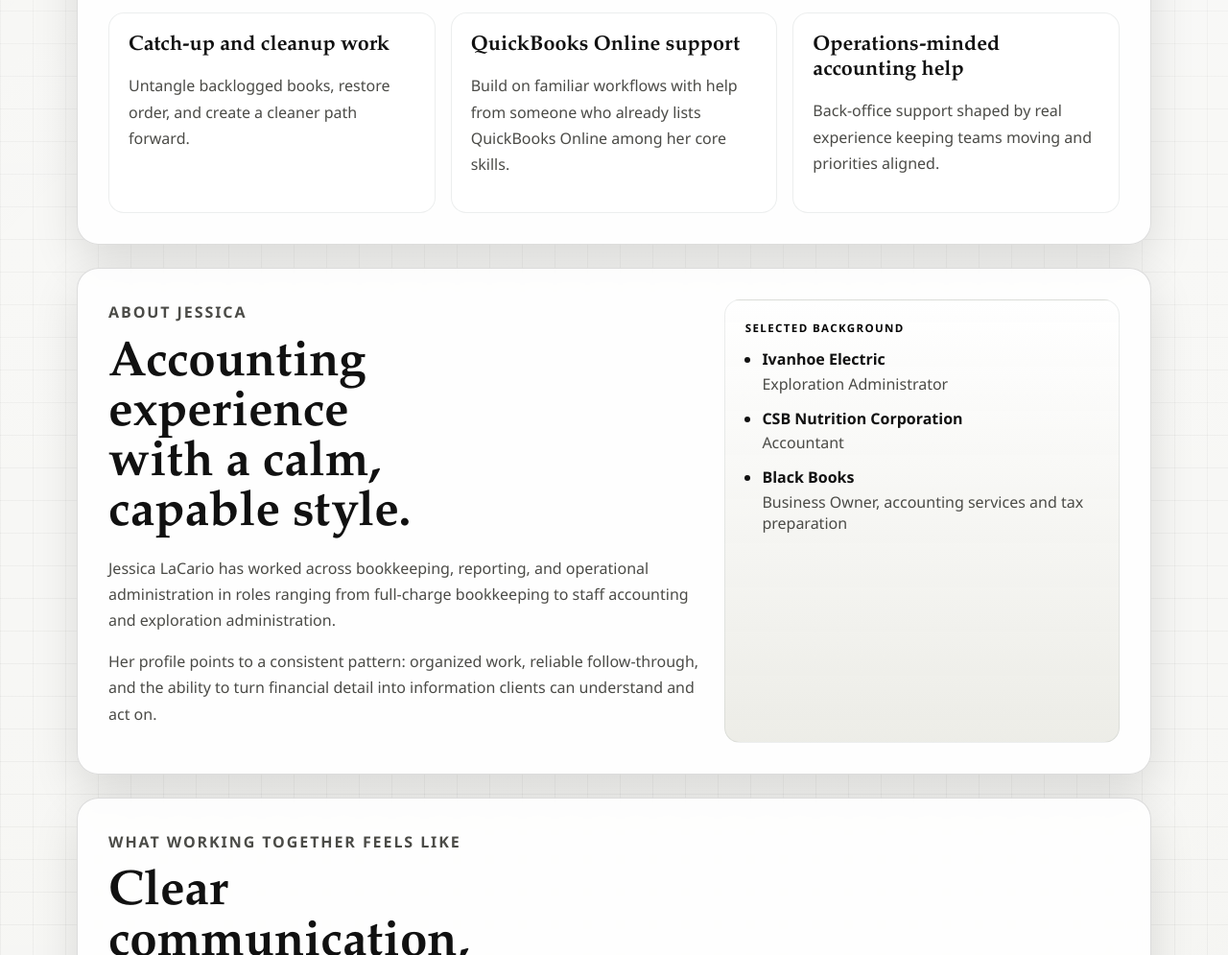
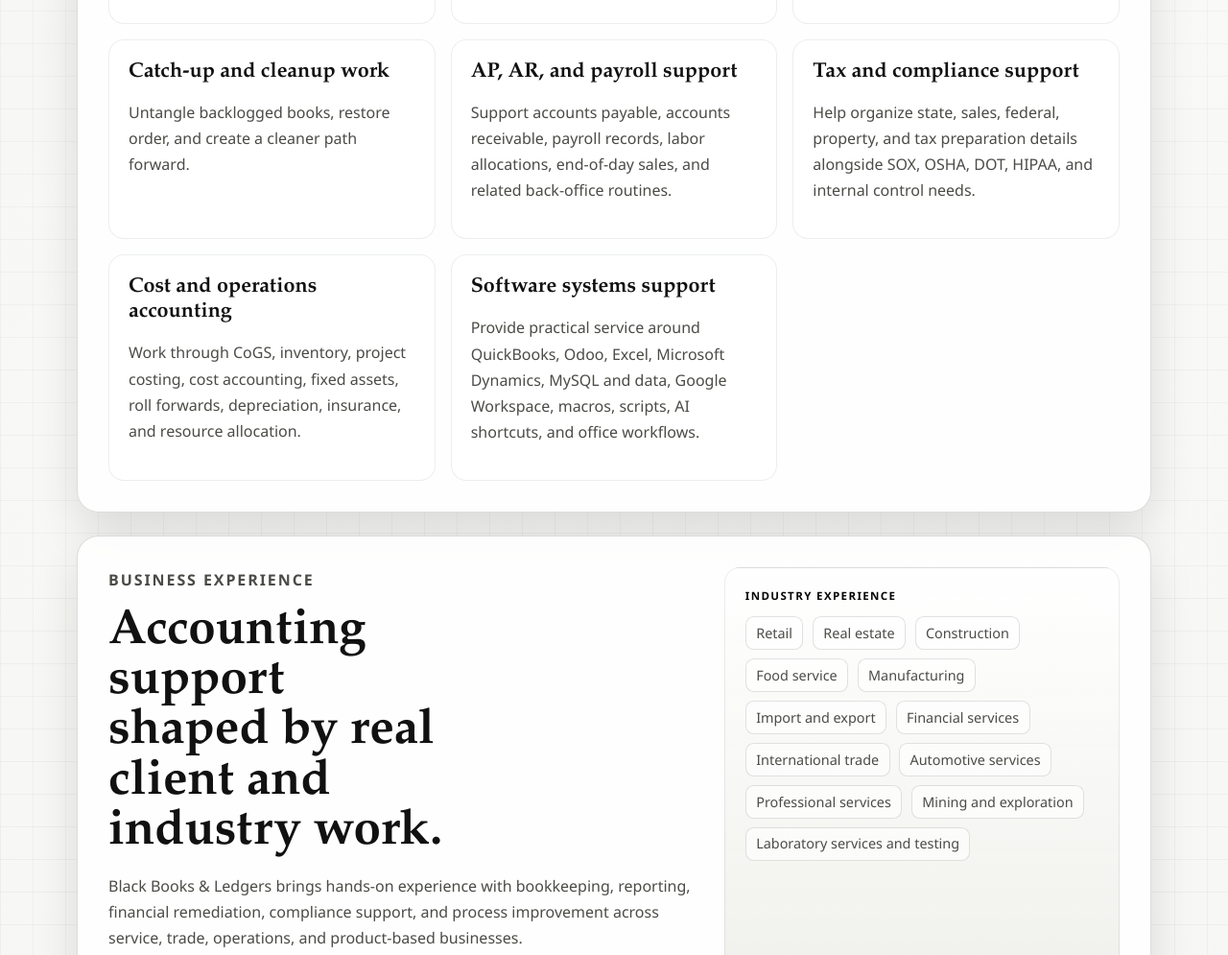
Before and after one commit to n6s/bbl, a website: page public/index.html in a window 1280 px wide. Shown: the part 1349-2344 px from the top of the page at 96% size. Drawn offline with Linux system fonts and the light colour scheme.

Commit message:
Update business-centered site copy

```diff
--- a/public/index.html
+++ b/public/index.html
@@ -6,7 +6,7 @@
     <title>Black Books & Ledgers | Bookkeeping and Accounting Support</title>
     <meta
       name="description"
-      content="Bookkeeping and accounting support from Jessica LaCario for business owners who want organized books, dependable monthly close, and financial clarity."
+      content="Bookkeeping, accounting, cleanup, compliance, and software support for business owners who want organized books, dependable monthly close, and financial clarity."
     />
     <link rel="stylesheet" href="./styles.css" />
   </head>
@@ -35,25 +35,25 @@
               <span>at month-end.</span>
             </h1>
             <p class="lead">
-              Jessica LaCario brings 15 years of accounting experience helping businesses
-              stay organized, close accurately, and understand what their numbers are
-              saying.
+              Black Books &amp; Ledgers helps businesses stay organized, close
+              accurately, improve accounting processes, and understand what their
+              numbers are saying.
             </p>
             <div class="hero-actions">
               <a class="button button-primary" href="mailto:jessica@blackbooksandledgers.com">
-                Email Jessica
+                Email Black Books
               </a>
               <a class="button button-secondary" href="#services">View Services</a>
             </div>
           </div>
 
           <aside class="hero-card">
-            <p class="card-label">Why clients hire her</p>
+            <p class="card-label">Why clients hire Black Books</p>
             <ul class="fact-list">
               <li>15 years of accounting experience</li>
-              <li>Managed millions of dollars responsibly</li>
-              <li>Accurate month-end close across multiple businesses</li>
-              <li>Explains financial statements in plain language</li>
+              <li>Experience managing millions of dollars responsibly</li>
+              <li>Month-end close support across multiple businesses</li>
+              <li>Financial statements explained in plain language</li>
             </ul>
           </aside>
         </section>
@@ -80,7 +80,7 @@
             <p>
               Business owners need books that are current, accurate, and easy to
               understand. Black Books &amp; Ledgers focuses on the recurring accounting
-              work that keeps everything moving.
+              work, cleanup projects, and software support that keep everything moving.
             </p>
           </div>
 
@@ -114,17 +114,32 @@
               </p>
             </article>
             <article class="service-card">
-              <h3>QuickBooks Online support</h3>
+              <h3>AP, AR, and payroll support</h3>
               <p>
-                Build on familiar workflows with help from someone who already lists
-                QuickBooks Online among her core skills.
+                Support accounts payable, accounts receivable, payroll records, labor
+                allocations, end-of-day sales, and related back-office routines.
               </p>
             </article>
             <article class="service-card">
-              <h3>Operations-minded accounting help</h3>
+              <h3>Tax and compliance support</h3>
               <p>
-                Back-office support shaped by real experience keeping teams moving and
-                priorities aligned.
+                Help organize state, sales, federal, property, and tax preparation
+                details alongside SOX, OSHA, DOT, HIPAA, and internal control needs.
+              </p>
+            </article>
+            <article class="service-card">
+              <h3>Cost and operations accounting</h3>
+              <p>
+                Work through CoGS, inventory, project costing, cost accounting, fixed
+                assets, roll forwards, depreciation, insurance, and resource allocation.
+              </p>
+            </article>
+            <article class="service-card">
+              <h3>Software systems support</h3>
+              <p>
+                Provide practical service around QuickBooks, Odoo, Excel, Microsoft
+                Dynamics, MySQL and data, Google Workspace, macros, scripts, AI
+                shortcuts, and office workflows.
               </p>
             </article>
           </div>
@@ -132,35 +147,37 @@
 
         <section class="panel section split-section" id="about">
           <div class="section-heading">
-            <p class="eyebrow">About Jessica</p>
-            <h2>Accounting experience with a calm, capable style.</h2>
+            <p class="eyebrow">Business experience</p>
+            <h2>Accounting support shaped by real client and industry work.</h2>
             <p>
-              Jessica LaCario has worked across bookkeeping, reporting, and operational
-              administration in roles ranging from full-charge bookkeeping to staff
-              accounting and exploration administration.
+              Black Books &amp; Ledgers brings hands-on experience with bookkeeping,
+              reporting, financial remediation, compliance support, and process
+              improvement across service, trade, operations, and product-based
+              businesses.
             </p>
             <p>
-              Her profile points to a consistent pattern: organized work, reliable
-              follow-through, and the ability to turn financial detail into information
-              clients can understand and act on.
+              Past work has included specialized reports, environmental impact and
+              footprint reporting, staff training, SOP documentation, external reviews,
+              government audit coordination, and cleanup projects involving multiple
+              bank accounts and compound journal entries.
             </p>
           </div>
 
           <div class="timeline-card">
-            <p class="card-label">Selected background</p>
-            <ul class="timeline">
-              <li>
-                <strong>Ivanhoe Electric</strong>
-                <span>Exploration Administrator</span>
-              </li>
-              <li>
-                <strong>CSB Nutrition Corporation</strong>
-                <span>Accountant</span>
-              </li>
-              <li>
-                <strong>Black Books</strong>
-                <span>Business Owner, accounting services and tax preparation</span>
-              </li>
+            <p class="card-label">Industry experience</p>
+            <ul class="tag-list">
+              <li>Retail</li>
+              <li>Real estate</li>
+              <li>Construction</li>
+              <li>Food service</li>
+              <li>Manufacturing</li>
+              <li>Import and export</li>
+              <li>Financial services</li>
+              <li>International trade</li>
+              <li>Automotive services</li>
+              <li>Professional services</li>
+              <li>Mining and exploration</li>
+              <li>Laboratory services and testing</li>
             </ul>
           </div>
         </section>
@@ -191,7 +208,7 @@
               <span class="step-number">03</span>
               <h3>Steady operational support</h3>
               <p>
-                Work with someone who understands both accounting details and the
+                Work with a service that understands both accounting details and the
                 day-to-day coordination that keeps a business running smoothly.
               </p>
             </article>
@@ -203,13 +220,16 @@
             <p class="eyebrow">Contact</p>
             <h2>Start with a simple conversation about what needs to be cleaned up or kept on track.</h2>
             <p>
-              If you need dependable bookkeeping or accounting support, email Jessica to
+              If you need dependable bookkeeping or accounting support, reach out to
               talk through your business, your current systems, and where things stand.
             </p>
           </div>
           <div class="contact-actions">
             <a class="button button-primary" href="mailto:jessica@blackbooksandledgers.com">
               jessica@blackbooksandledgers.com
+            </a>
+            <a class="button button-secondary" href="tel:+18014777220">
+              801-477-7220
             </a>
             <p class="contact-note">
               Serving businesses from Utah and working well with remote clients.
--- a/public/styles.css
+++ b/public/styles.css
@@ -208,9 +208,32 @@ a {
 }
 
 .fact-list,
+.timeline,
+.tag-list {
+  margin: 0;
+}
+
+.fact-list,
 .timeline {
-  margin: 0;
   padding-left: 1.1rem;
+}
+
+.tag-list {
+  display: flex;
+  flex-wrap: wrap;
+  gap: 0.6rem;
+  padding: 0;
+  list-style: none;
+}
+
+.tag-list li {
+  padding: 0.45rem 0.65rem;
+  border: 1px solid rgba(17, 17, 17, 0.12);
+  border-radius: 0.55rem;
+  background: rgba(255, 255, 255, 0.68);
+  color: var(--ink-soft);
+  font-size: 0.9rem;
+  line-height: 1.25;
 }
 
 .fact-list li,
```
Also changed, not shown: README.md.
